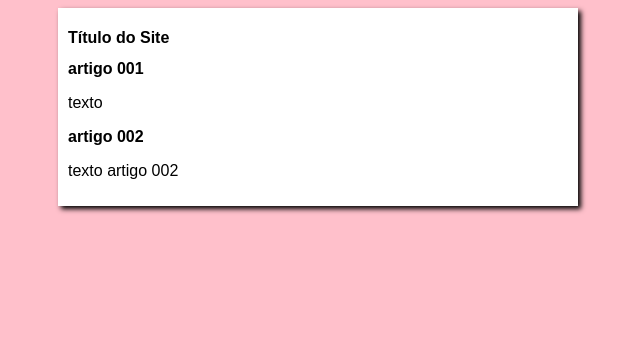
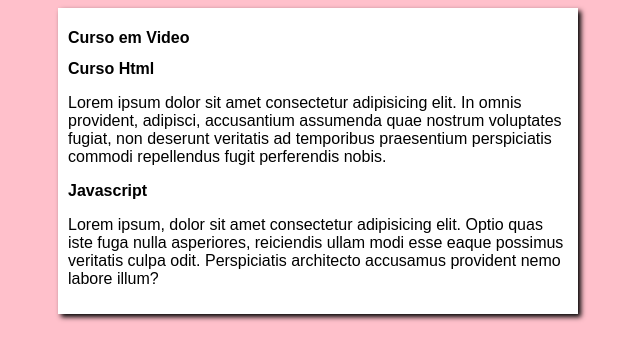
Before and after one commit to mafealcantara/site-curso, a plain HTML site: page index.html in a window 1280 px wide. Shown: the whole page, without its empty margins (322-962 px from the left). Drawn offline with Linux system fonts and the light colour scheme.

Commit message:
mudei pq deu ruim

```diff
--- a/index.html
+++ b/index.html
@@ -10,15 +10,15 @@
 <body>
     <main>
         <header>
-            <h1>Título do Site</h1>
+            <h1>Curso em Video </h1>
         </header>
         <article>
-            <h2>artigo 001</h2>
-            <p> texto </p>
+            <h2> Curso Html </h2>
+            <p> Lorem ipsum dolor sit amet consectetur adipisicing elit. In omnis provident, adipisci, accusantium assumenda quae nostrum voluptates fugiat, non deserunt veritatis ad temporibus praesentium perspiciatis commodi repellendus fugit perferendis nobis.</p>
         </article>
         <article>
-            <h2>artigo 002 </h2>
-            <p> texto artigo 002 </p>
+            <h2>Javascript</h2>
+            <p> Lorem ipsum, dolor sit amet consectetur adipisicing elit. Optio quas iste fuga nulla asperiores, reiciendis ullam modi esse eaque possimus veritatis culpa odit. Perspiciatis architecto accusamus provident nemo labore illum?</p>
         </article>
     </main>
 </body>
```
